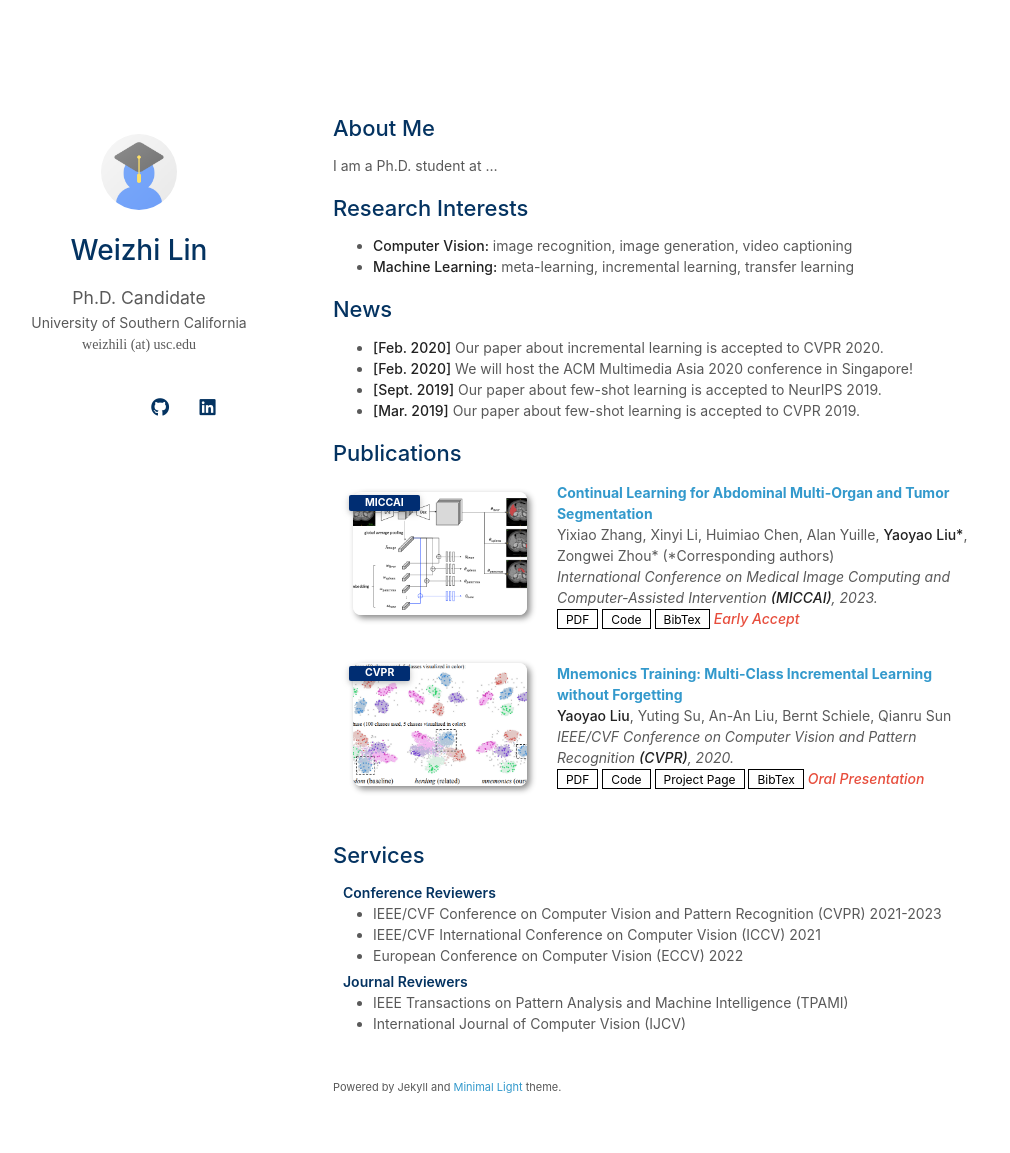
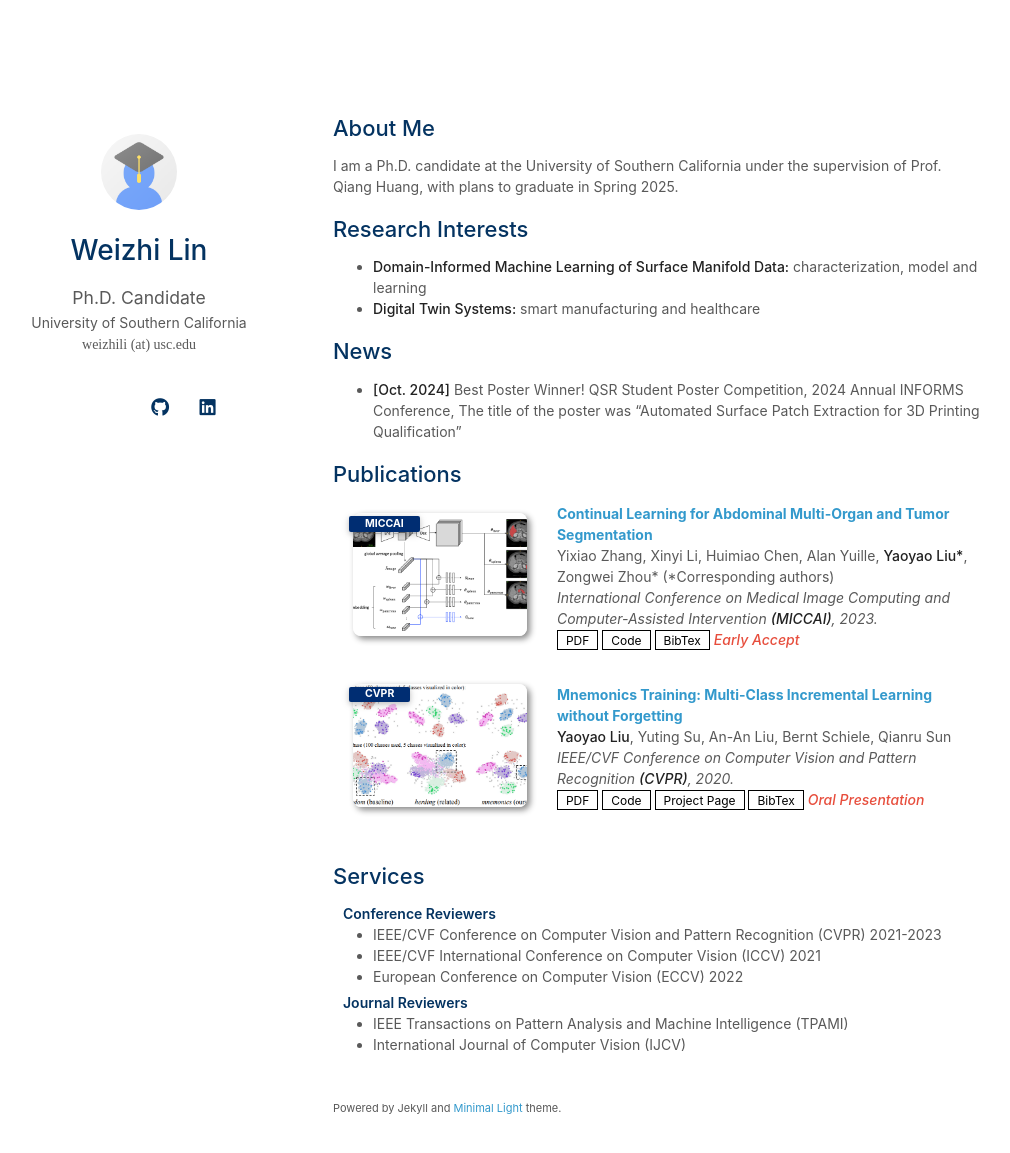
Before and after one commit to weizhi-lin/weizhi-lin, a Jekyll site: the page built from index.md, in a window 1280 px wide and 1187 px high. Shown: the top 1153 px of the window, without its empty margins (137-1147 px from the left). Built offline with Jekyll 4.4.1, drawn with Linux system fonts in a browser that asks for light colours; a style sheet for code colours, icons or effects is not loaded; our own code applies the rules of GitHub Pages for plain Markdown files.

Commit message:
Update index.md

```diff
--- a/index.md
+++ b/index.md
@@ -4,19 +4,17 @@ layout: homepage
 
 ## About Me
 
-I am a Ph.D. student at ...
+I am a Ph.D. candidate at the University of Southern California under the supervision of Prof. Qiang Huang, with plans to graduate in Spring 2025.
 
 ## Research Interests
 
-- **Computer Vision:** image recognition, image generation, video captioning
-- **Machine Learning:** meta-learning, incremental learning, transfer learning
+- **Domain-Informed Machine Learning of Surface Manifold Data:** characterization, model and learning
+- **Digital Twin Systems:** smart manufacturing and healthcare
 
 ## News
 
-- **[Feb. 2020]** Our paper about incremental learning is accepted to CVPR 2020.
-- **[Feb. 2020]** We will host the ACM Multimedia Asia 2020 conference in Singapore!
-- **[Sept. 2019]** Our paper about few-shot learning is accepted to NeurIPS 2019.
-- **[Mar. 2019]** Our paper about few-shot learning is accepted to CVPR 2019.
+- **[Oct. 2024]** Best Poster Winner! QSR Student Poster Competition, 2024 Annual INFORMS Conference, The title of the poster was “Automated Surface Patch Extraction for 3D Printing Qualification”
+
 
 {% include_relative _includes/publications.md %}
 
```
